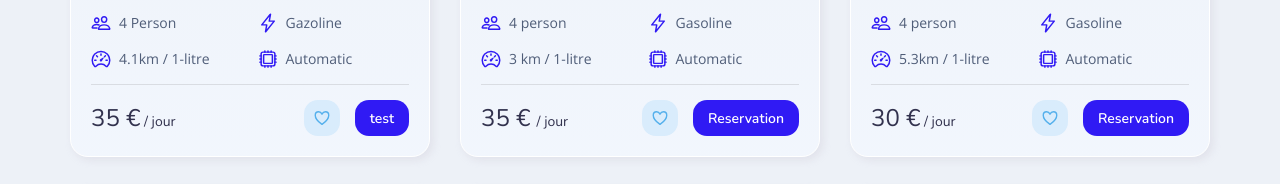
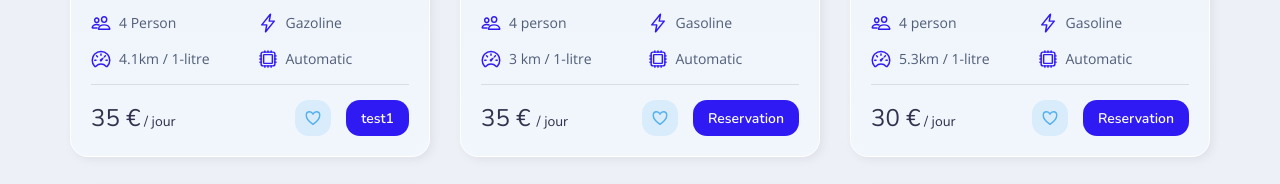
Before and after one commit to favercar/myprojectrent, a plain HTML site: page index.html in a window 1280 px wide. Shown: the part 1215-1399 px from the top of the page. Drawn offline with nearby package versions, Linux system fonts and the light colour scheme.

Commit message:
Update index.html

```diff
--- a/index.html
+++ b/index.html
@@ -222,7 +222,7 @@
                     <button class="btn fav-btn" aria-label="Add to favourite list">
                       <ion-icon name="heart-outline"></ion-icon>
                     </button>
-                    <a class="btn btn-large btn-primary" target="_blank" <a href="https://wa.me/0666548415/?text=urlencodedtext">test</a>
+                    <a class="btn btn-large btn-primary" target="_blank" <a href="https://wa.me/0666548415?text=urlencodedtext">test1</a>
 
                   </div>
 
```
